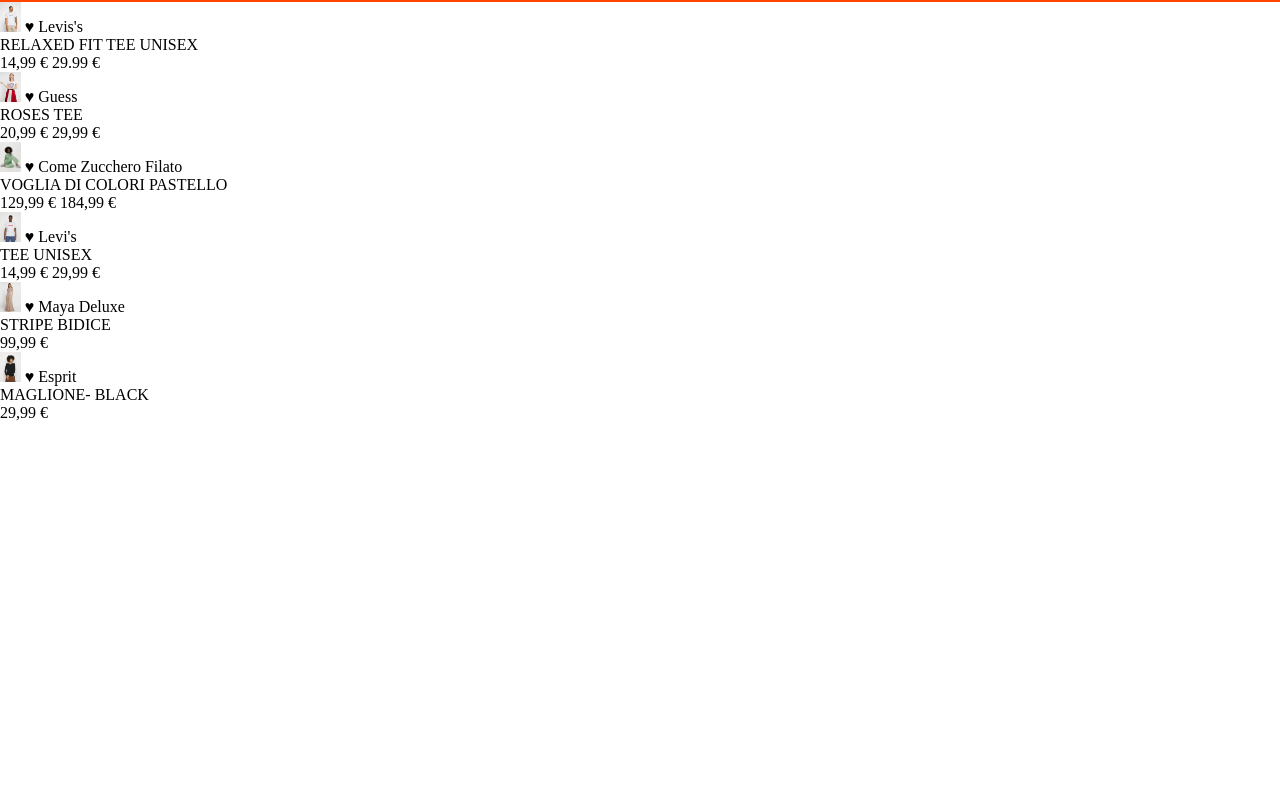
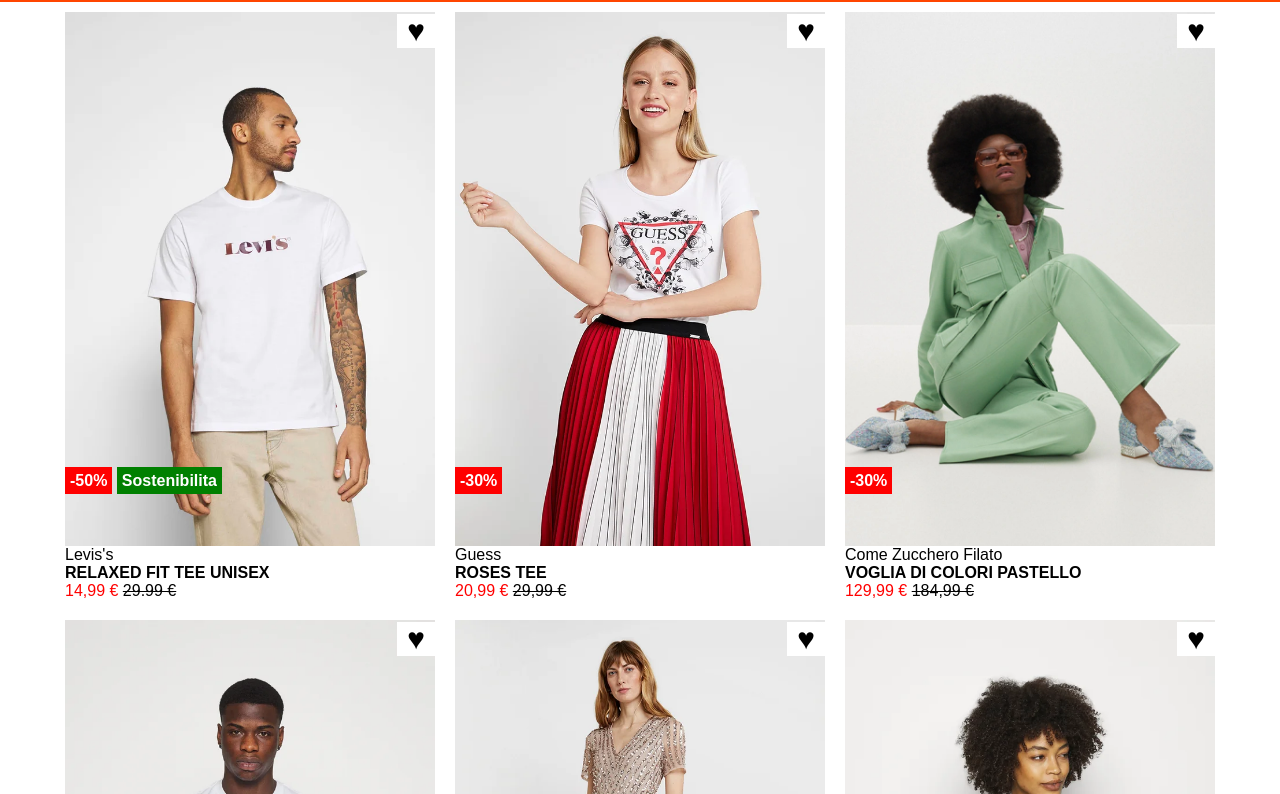
Before and after one commit to jaupi98/html-css-boolando, a plain HTML site: page index.html in a window 1280 px wide. Shown: the part 52-846 px from the top of the page. Before the commit the page ends 800 px from the top, so only its background shows below. Drawn offline with Linux system fonts and the light colour scheme.

Commit message:
parte centrale

```diff
--- a/css/style.css
+++ b/css/style.css
@@ -2,6 +2,7 @@
     padding: 0;
     margin: 0;
     box-sizing: border-box;
+    font-family: Arial, Helvetica, sans-serif;
 
 }
 .container{
@@ -12,12 +13,91 @@
     display: flex;
     justify-content: space-around;
 }
-img{
+.logo-img{
     height: 30px;
 }
 .header-info{
     font-size: 15px;
     line-height: 30px;
-
     color: white;
 }
+main{
+
+    max-width: 1170px;
+    margin: 0 auto;
+}
+
+
+.row-main{
+    display: flex;
+    flex-wrap:wrap;
+    width: 100%;
+}
+.full-img{
+    width: 100%;
+}
+
+.col-6{
+    width: calc(100%/3 - 20px);
+    margin: 10px 10px;
+}
+.square{
+    margin-top: 2px;
+    padding-left: 10px;
+    padding-right: 10px;
+    font-size: 30px;
+    background-color: white;
+
+}
+.position-relative{
+    position: relative;
+}
+.first-immage{
+    display: block;
+}
+.second-immage{
+    display: none;
+}
+
+.position-relative:hover .second-immage {
+    display: block;
+
+}
+.position-relative:hover .first-immage{
+    display: none;
+
+}
+.heart{
+    position: absolute;
+    top: 0;
+    right: 0;
+}
+/* .firma{
+
+} */
+.stile{
+    font-weight: bold;
+}
+.sconto{
+    color: red;
+
+}
+.no-sconto{
+    text-decoration: line-through;
+}
+.contenitore-sconto-sostenibilita{
+    position: absolute;
+    top: 460px;
+}
+.sconto-contenitore{
+    padding: 5px;
+    color:white;
+    background-color: red;
+    font-weight: bold;
+}
+.sconto-sostenibilita{
+    padding: 5px;
+    color:white;
+    background-color:green;
+    font-weight: bold;
+}
--- a/index.html
+++ b/index.html
@@ -26,67 +26,98 @@
             <div class="row-main">
                 <div class="col-6">
                     <div class="position-relative">
-                        <img src="./img/1.webp" class="full-img">
+                        <img src="./img/1.webp" class="first-immage full-img">
+                        <img src="./img/1b.webp" class="second-immage full-img">
                         <label class="heart square ">♥</label>
                         <span class="firma">Levis's</span><br>
                         <span class="stile">RELAXED FIT TEE UNISEX</span><br>
                         <span class="sconto">14,99 €</span>
                         <span class="no-sconto">29.99 €</span>
+                        <div class="contenitore-sconto-sostenibilita">
+                            <span class="sconto-contenitore"> -50%</span>
+                            <span class="sconto-sostenibilita">Sostenibilita</span>
+
+                        </div>
 
                     </div>
                 </div>
                 <div class="col-6">
                     <div class="position-relative">
-                        <img src="./img/2.webp" class="full-img">
+                        <img src="./img/2.webp" class="first-immage full-img">
+                        <img src="./img/2b.webp" class="second-immage full-img">
                         <label class=" heart square ">♥</label>
                         <span class="firma">Guess</span><br>
                         <span class="stile">ROSES TEE</span><br>
                         <span class="sconto">20,99 €</span>
                         <span class="no-sconto">29,99 €</span>
+                        <div class="contenitore-sconto-sostenibilita">
+                            <span class="sconto-contenitore"> -30%</span>
+
+
+                        </div>
+                    </div>
+                </div>
+                <div class="col-6">
+                    <div class="position-relative">
+                        <img src="./img/3.webp" class="first-immage full-img">
+                        <img src="./img/3b.webp" class="second-immage full-img">
+                        <label class="heart square ">♥</label>
+                        <span class="firma">Come Zucchero Filato</span><br>
+                        <span class="stile">VOGLIA DI COLORI PASTELLO</span><br>
+                        <span class="sconto">129,99 €</span>
+                        <span class="no-sconto">184,99 €</span>
+                        <div class="contenitore-sconto-sostenibilita">
+                            <span class="sconto-contenitore"> -30%</span>
+
+
+                        </div>
 
                     </div>
                 </div>
                 <div class="col-6">
                     <div class="position-relative">
-                        <img src="./img/3.webp" class="full-img">
+                        <img src="./img/4.webp" class="first-immage full-img">
+                        <img src="./img/4b.webp" class="second-immage full-img">
                         <label class="heart square ">♥</label>
-                        <span class="firma">Come Zucchero Filato</span><br>
-                        <span class="stile">VOGLIA DI COLORI PASTELLO</span><br>
-                        <span class="sconto">129,99 €</span>
-                        <span class="no-sconto">184,99 €</span>
+                        <span class="firma">Levi's</span><br>
+                        <span class="stile">TEE UNISEX</span><br>
+                        <span class="sconto">14,99 €</span>
+                        <span class="no-sconto">29,99 €</span>
+                        <div class="contenitore-sconto-sostenibilita">
+                            <span class="sconto-contenitore"> -50%</span>
+                            <span class="sconto-sostenibilita">Sostenibilita</span>
+
+                        </div>
+                    </div>
+                </div>
+                <div class="col-6">
+                    <div class="position-relative">
+                        <img src="./img/5.webp" class="first-immage full-img">
+                        <img src="./img/5b.webp" class="second-immage full-img">
+                        <label class="heart square ">♥</label>
+                        <span class="firma">Maya Deluxe</span><br>
+                        <span class="stile">STRIPE BIDICE</span><br>
+                        <span class="sconto">99,99 €</span>
+                        <div class="contenitore-sconto-sostenibilita">
+
+
+                        </div>
 
                     </div>
                 </div>
                 <div class="col-6">
                     <div class="position-relative">
-                        <img src="./img/4.webp" class="full-img">
-                        <label class="heart square ">♥</label>
-                        <span class="firma">Levi's</span><br>
-                        <span class="stile">TEE UNISEX</span><br>
-                        <span class="sconto">14,99 €</span>
-                        <span class="no-sconto">29,99 €</span>
-
-                    </div>
-                </div>
-                <div class="col-6">
-                    <div class="position-relative">
-                        <img src="./img/5.webp" class="full-img">
-                        <label class="heart square ">♥</label>
-                        <span class="firma">Maya Deluxe</span><br>
-                        <span class="stile">STRIPE BIDICE</span><br>
-                        <span class="sconto">99,99 €</span>
-
-
-                    </div>
-                </div>
-                <div class="col-6">
-                    <div class="position-relative">
-                        <img src="./img/6.webp" class="full-img">
+                        <img src="./img/6.webp" class="first-immage full-img">
+                        <img src="./img/6b.webp" class="second-immage full-img">
                         <label class="heart square ">♥</label>
                         <span class="firma">Esprit</span><br>
                         <span class="stile">MAGLIONE- BLACK</span><br>
                         <span class="sconto">29,99 €</span>
+                        <div class="contenitore-sconto-sostenibilita">
 
+                            <span class="sconto-sostenibilita">Sostenibilita</span>
+
+                        </div>
 
                     </div>
                 </div>
```
